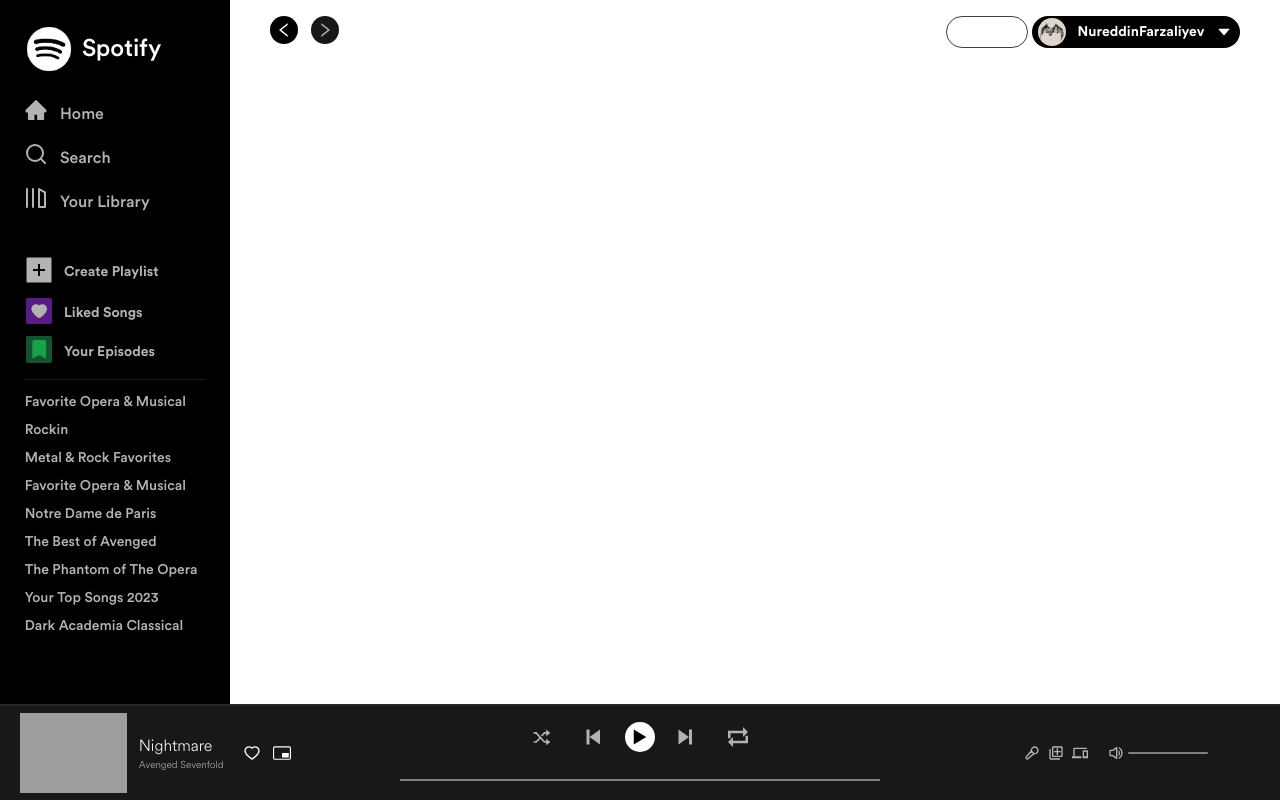
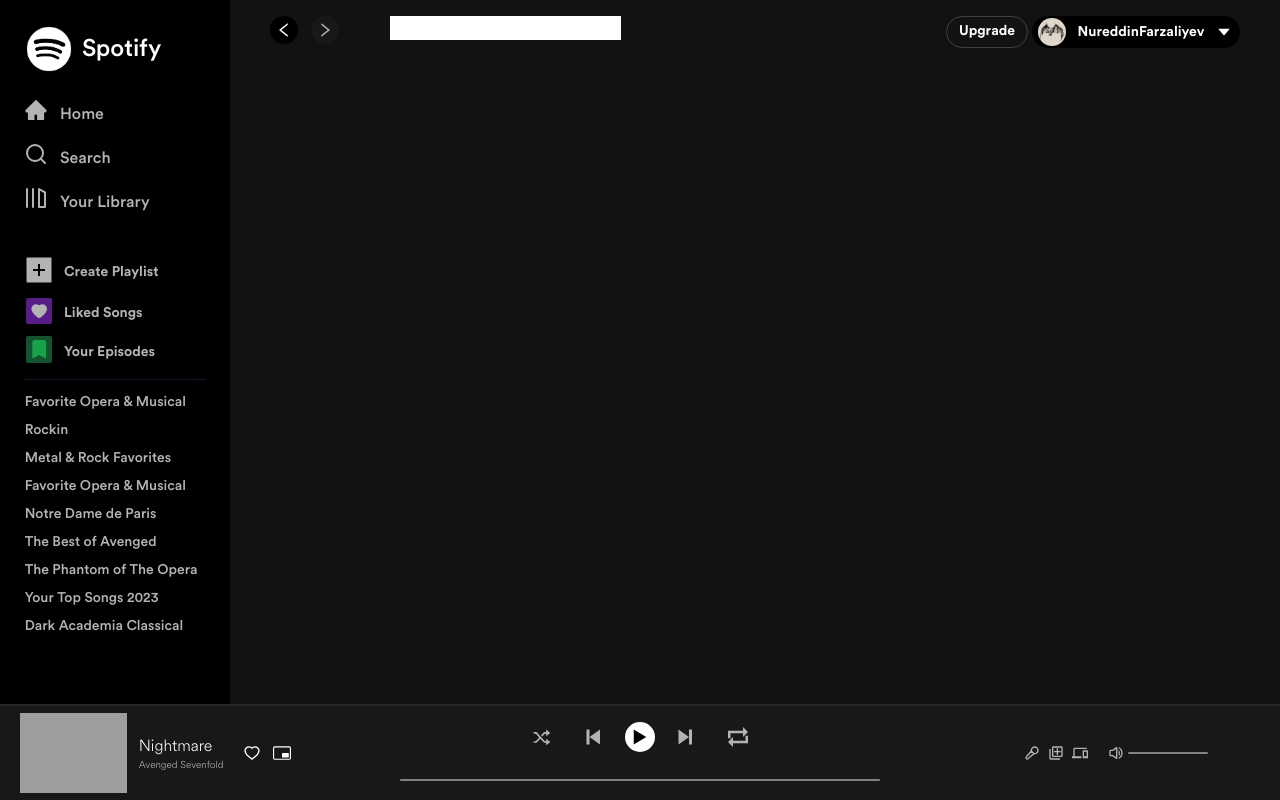
Before and after one commit to NureddinFarzaliyev/spotify-clone, a React (Vite) app: page /search in a window 1280 px wide. Built offline with nearby package versions, Linux system fonts and the light colour scheme; grey boxes are pictures that could not be loaded.

Commit message:
search component and routing

```diff
--- a/src/App.jsx
+++ b/src/App.jsx
@@ -2,6 +2,8 @@
 import { BrowserRouter, Routes, Route } from 'react-router-dom'
 
 import Home from './components/home/home'
+import Search from './components/search/search'
+
 import Nav from './components/nav/nav'
 import HomeNav from './components/top-nav/top-nav'
 import Player from './components/player/player'
@@ -16,6 +18,7 @@
         <Routes>
           <Route path='/' element={<Home />} />
           <Route path='/home' element={<Home />} />
+          <Route path='/search' element={<Search />} />
         </Routes>
         <Player />
         <MobilePlayer />
--- /dev/null
+++ b/src/components/search/input.jsx
@@ -0,0 +1,11 @@
+import React from 'react'
+
+const Input = () => {
+    return (
+        <div className='absolute top-4 left-40'>
+            <input type="text" name="" id="" />
+        </div>
+    )
+}
+
+export default Input
--- /dev/null
+++ b/src/components/search/search.jsx
@@ -0,0 +1,13 @@
+import React from 'react'
+
+import Input from './input'
+
+const Search = () => {
+    return (
+        <div className='pt-20 h-[100vh] pb-32 overflow-scroll lg:absolute z-[0] top-0 right-0 w-[100vw] lg:w-[82vw] px-10 bg-bg-2'>
+            <Input />
+        </div>
+    )
+}
+
+export default Search
```
